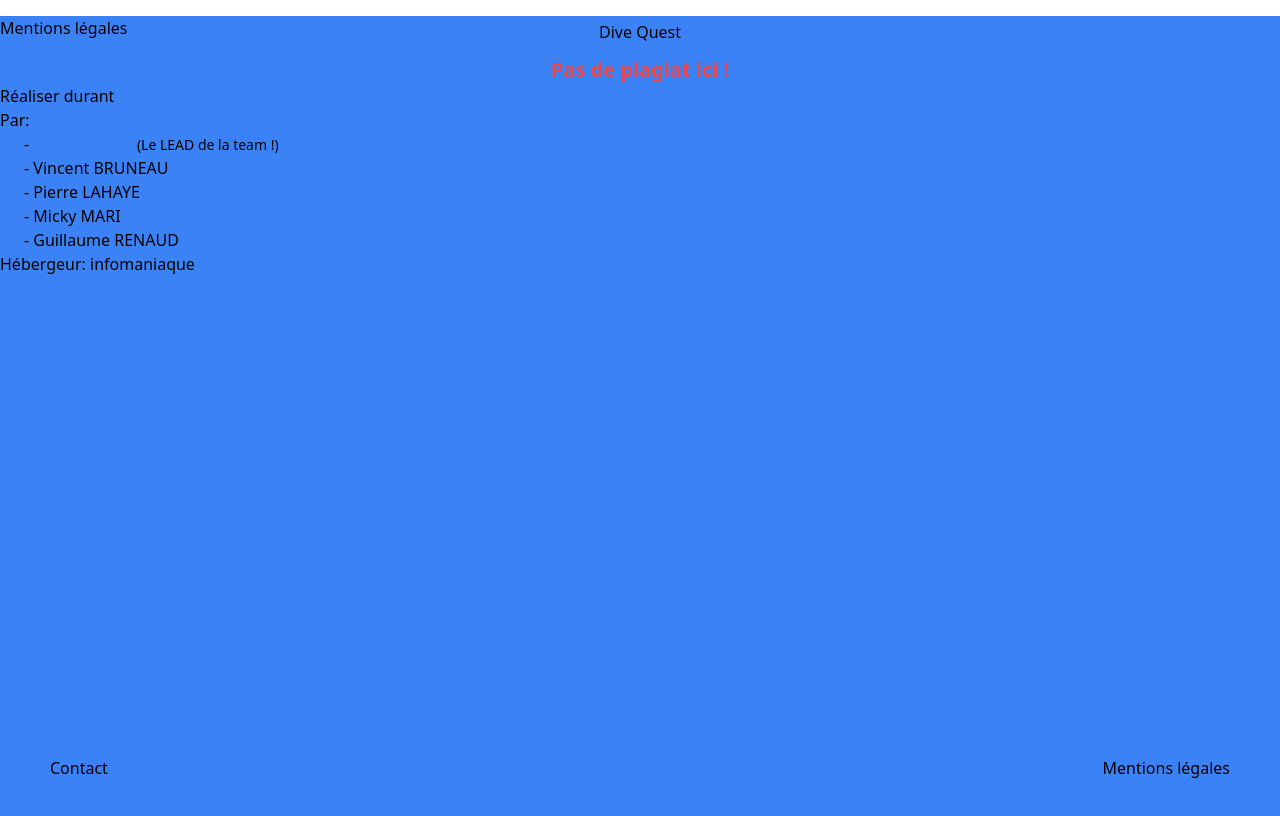
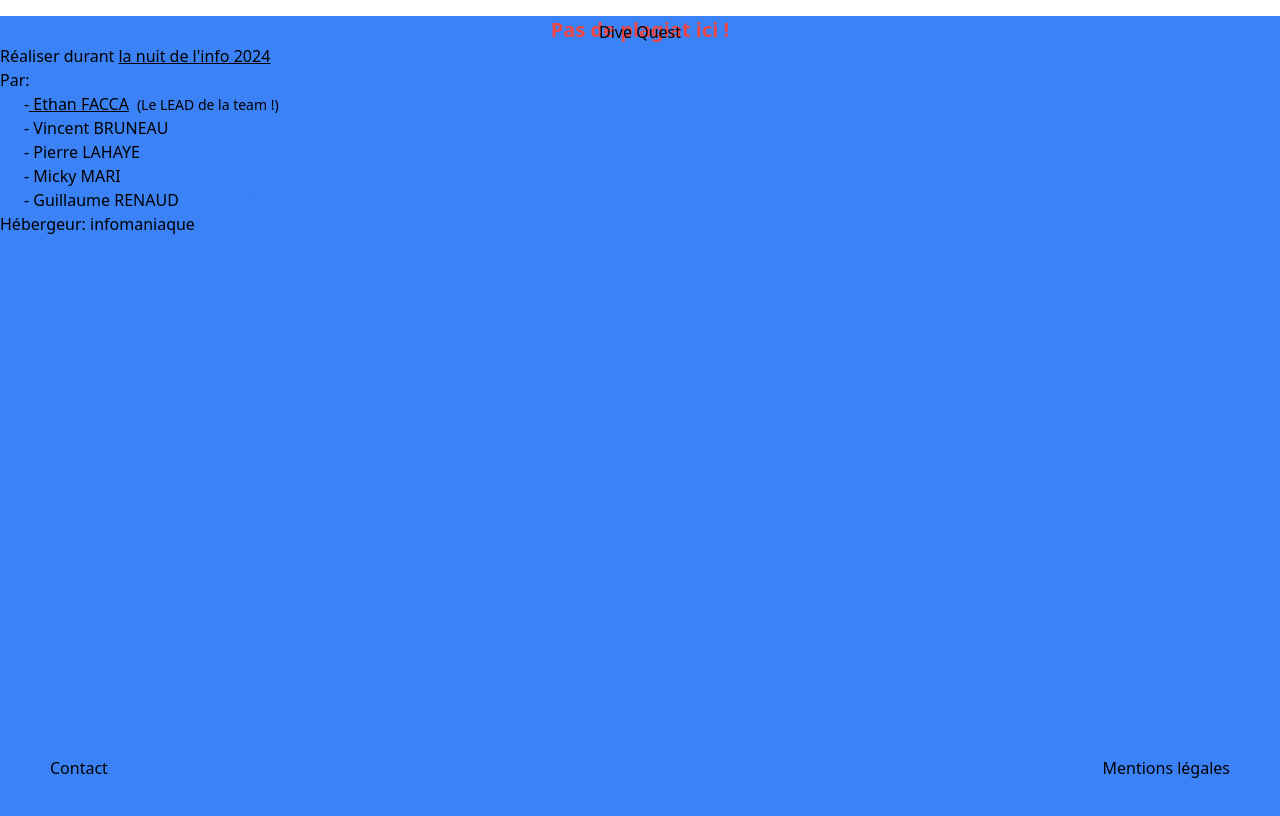
Before and after one commit to les-optimciens-du-web/divequest, a Nuxt app: page /contact in a window 1280 px wide. Built offline with nearby package versions, Linux system fonts and the light colour scheme.

Commit message:
pages/contact.vue Changement des dernieres modifs de contact

```diff
--- a/pages/contact.vue
+++ b/pages/contact.vue
@@ -1,7 +1,6 @@
 <script setup lang="ts"></script>
 
 <template>
-    <h1 class="mt-4">Mentions légales</h1>
     <p class="text-center text-xl font-bold text-red-500 mt-4">
         Pas de plagiat ici !
     </p>
@@ -10,7 +9,7 @@
         <a
             href="https://www.nuitdelinfo.com/"
             target="_blank"
-            class="text-blue-500 underline"
+            class="text-dark underline"
         >
             la nuit de l'info 2024
         </a>
@@ -21,7 +20,7 @@
             -<a
                 href="https://untypequicode.fr/"
                 target="_blank"
-                class="text-blue-500 underline"
+                class="text-dark underline"
             >
                 Ethan FACCA</a
             >
```
